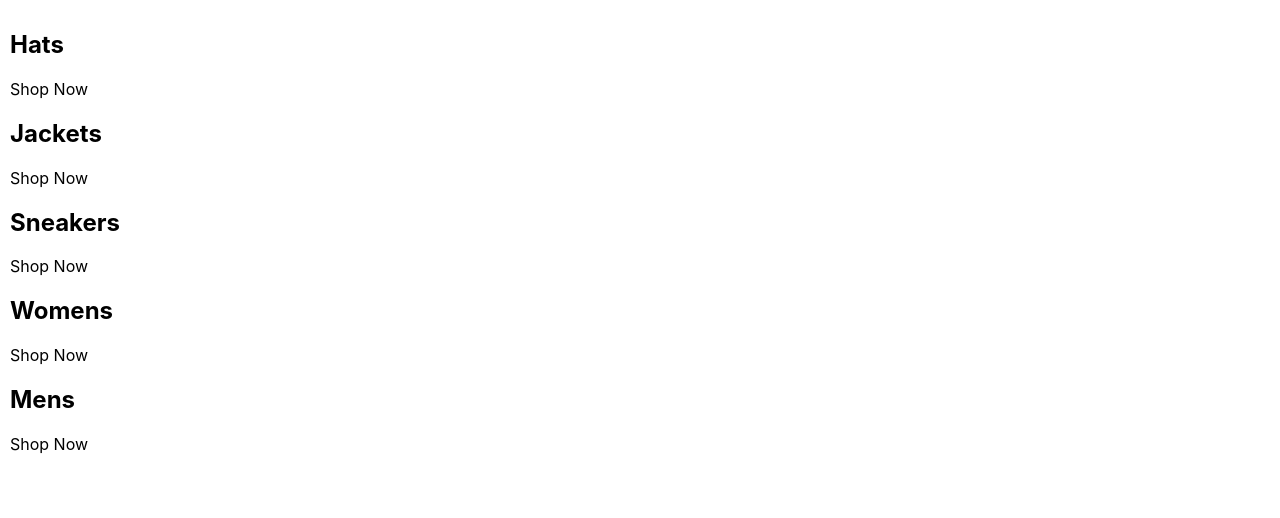
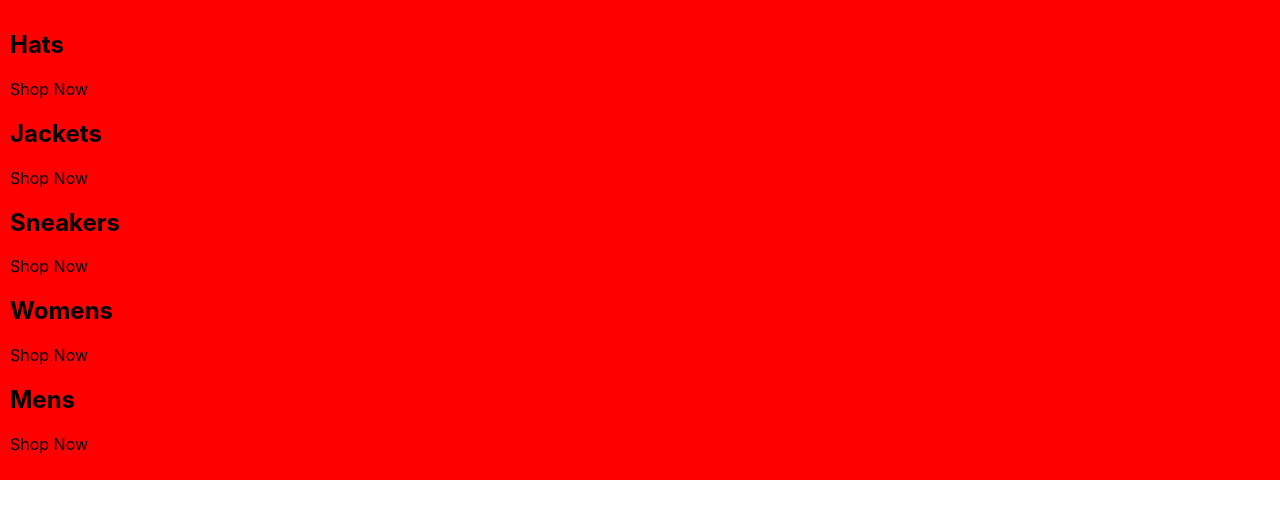
Before and after one commit to NJDave71/crwn-clothing, a React (Create React App) app: page / in a window 1280 px wide. Shown: the top 518 px of the page. Built offline with nearby package versions, Linux system fonts and the light colour scheme.

Commit message:
Update categories.styles.scss
Code clean up

```diff
--- a/src/categories.styles.scss
+++ b/src/categories.styles.scss
@@ -1,13 +1,13 @@
 .categories-container {
-    background-color: red(red);
+    background-color: red;
     padding: 10px;
 
     .categories-container .category-container {
-        background-color: red(green);
+        background-color: green;
         padding: 20px;
 
         .categories-container .category-container .category-body-container {
-            background-color: red(blue);
+            background-color: blue;
             padding: 30px;
         }
     }
```
